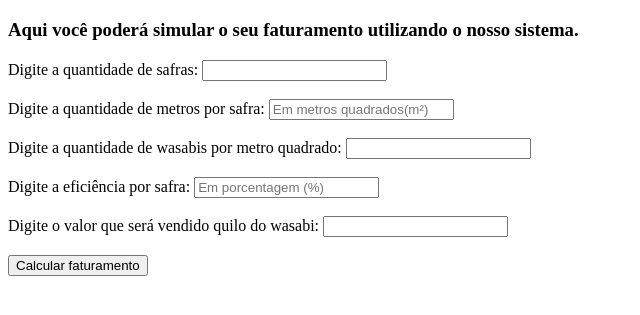
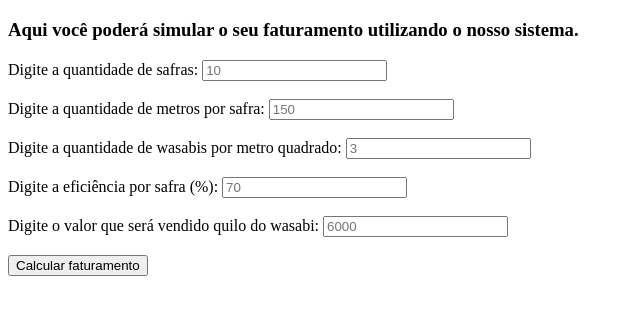
Before and after one commit to Projeto-Wasabi/Site-Institucional, a plain HTML site: page calcFinal.html in a window 1280 px wide. Shown: the part 61-376 px from the top of the page, without its empty margins (0-640 px from the left). Drawn offline with Linux system fonts and the light colour scheme.

Commit message:
Ajustes de placeholder no código HTML

```diff
--- a/calcFinal.html
+++ b/calcFinal.html
@@ -20,19 +20,19 @@
     <h3>Aqui você poderá simular o seu faturamento utilizando o nosso sistema.</h3>
 
     Digite a quantidade de safras:
-    <input type="number" id="input_qtdSafra"><br><br>
+    <input type="number" id="input_qtdSafra" placeholder="10"><br><br>
 
     Digite a quantidade de metros por safra:
-    <input type="number" id="input_qtdMetro" placeholder="Em metros quadrados(m²)"><br><br>
+    <input type="number" id="input_qtdMetro" placeholder="150"><br><br>
 
     Digite a quantidade de wasabis por metro quadrado:
-    <input type="number" id="input_qtdWaM"><br><br>
+    <input type="number" id="input_qtdWaM" placeholder="3"><br><br>
 
-    Digite a eficiência por safra:
-    <input type="number" id="input_efi" placeholder="Em porcentagem (%)"><br><br>
+    Digite a eficiência por safra (%):
+    <input type="number" id="input_efi" placeholder="70"><br><br>
 
     Digite o valor que será vendido quilo do wasabi:
-    <input type="number" id="input_valKgWa"><br><br>
+    <input type="number" id="input_valKgWa" placeholder="6000"><br><br>
 
     <button onclick="calc()">Calcular faturamento</button><br><br>
 
```
